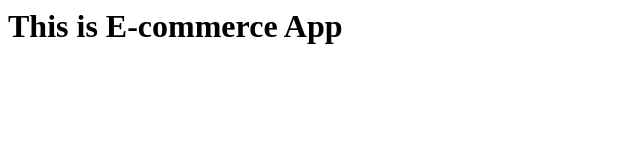
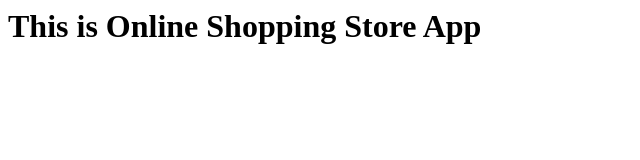
Before and after one commit to RanaKirtan-bit/fuzzy-spoon, a plain HTML site: page index.html in a window 1280 px wide. Shown: the whole page, without its empty margins (0-640 px from the left). Drawn offline with Linux system fonts and the light colour scheme.

Commit message:
Updated Homepage title

```diff
--- a/index.html
+++ b/index.html
@@ -1,3 +1,3 @@
 <h1>
-      This is E-commerce App
+      This is Online Shopping Store App
 </h1>
```
